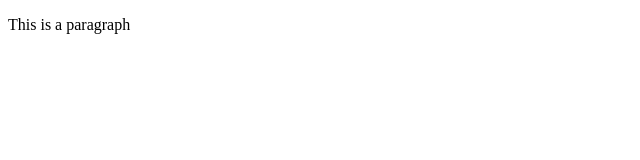
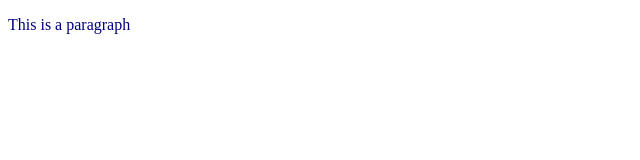
Before and after one commit to FarizaNasreen/my-first-repo, a plain HTML site: page index.html in a window 1280 px wide. Shown: the full height of the page, 0-640 px from the left. Drawn offline with Linux system fonts and the light colour scheme.

Commit message:
styles  added

```diff
--- a/index.html
+++ b/index.html
@@ -5,6 +5,7 @@
     <meta http-equiv="X-UA-Compatible" content="IE=edge">
     <meta name="viewport" content="width=device-width, initial-scale=1.0">
     <title>My First Repo</title>
+    <link rel="stylesheet" href="styles.css">
 </head>
 <body>
     <p>This is a paragraph</p>
--- /dev/null
+++ b/styles.css
@@ -0,0 +1,3 @@
+p {
+    color: navy;
+}
```
